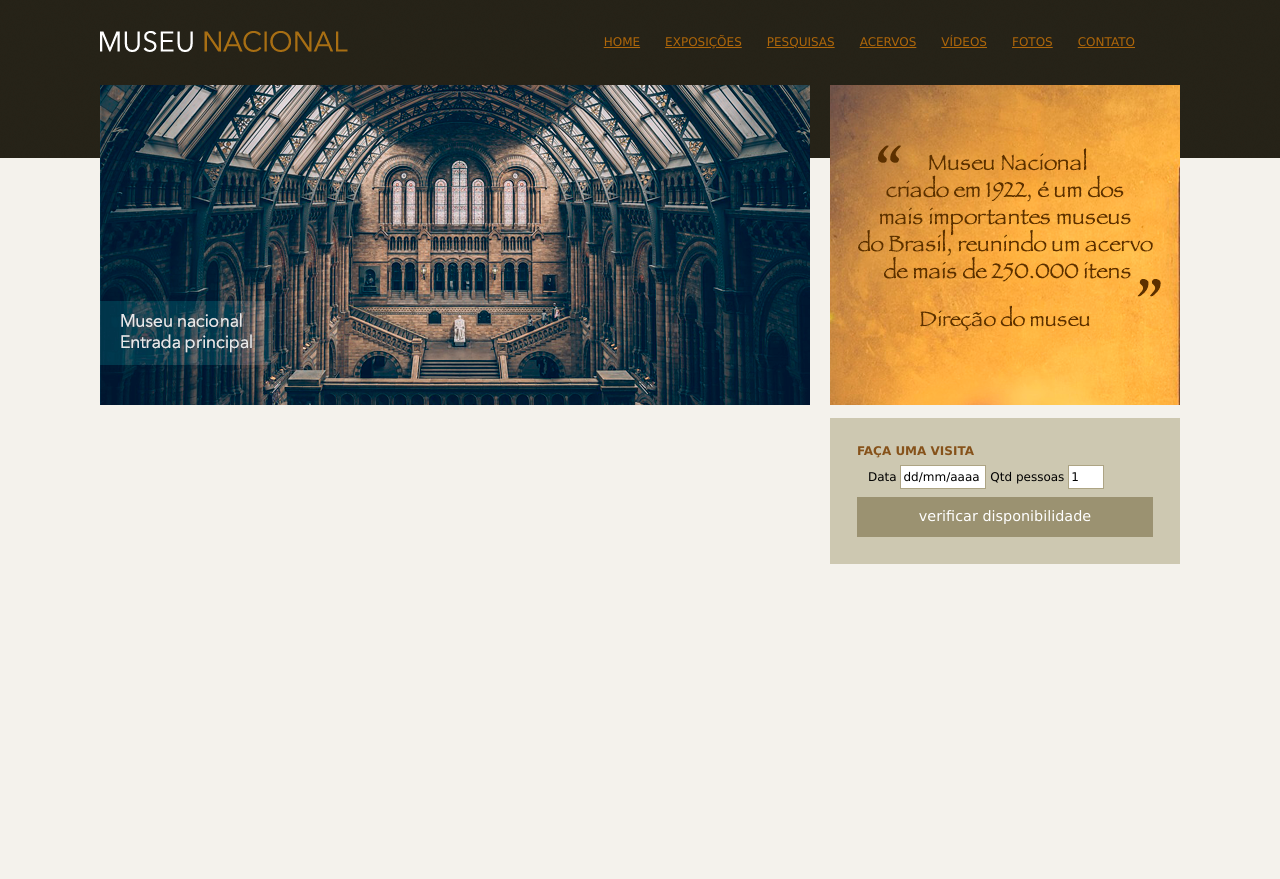
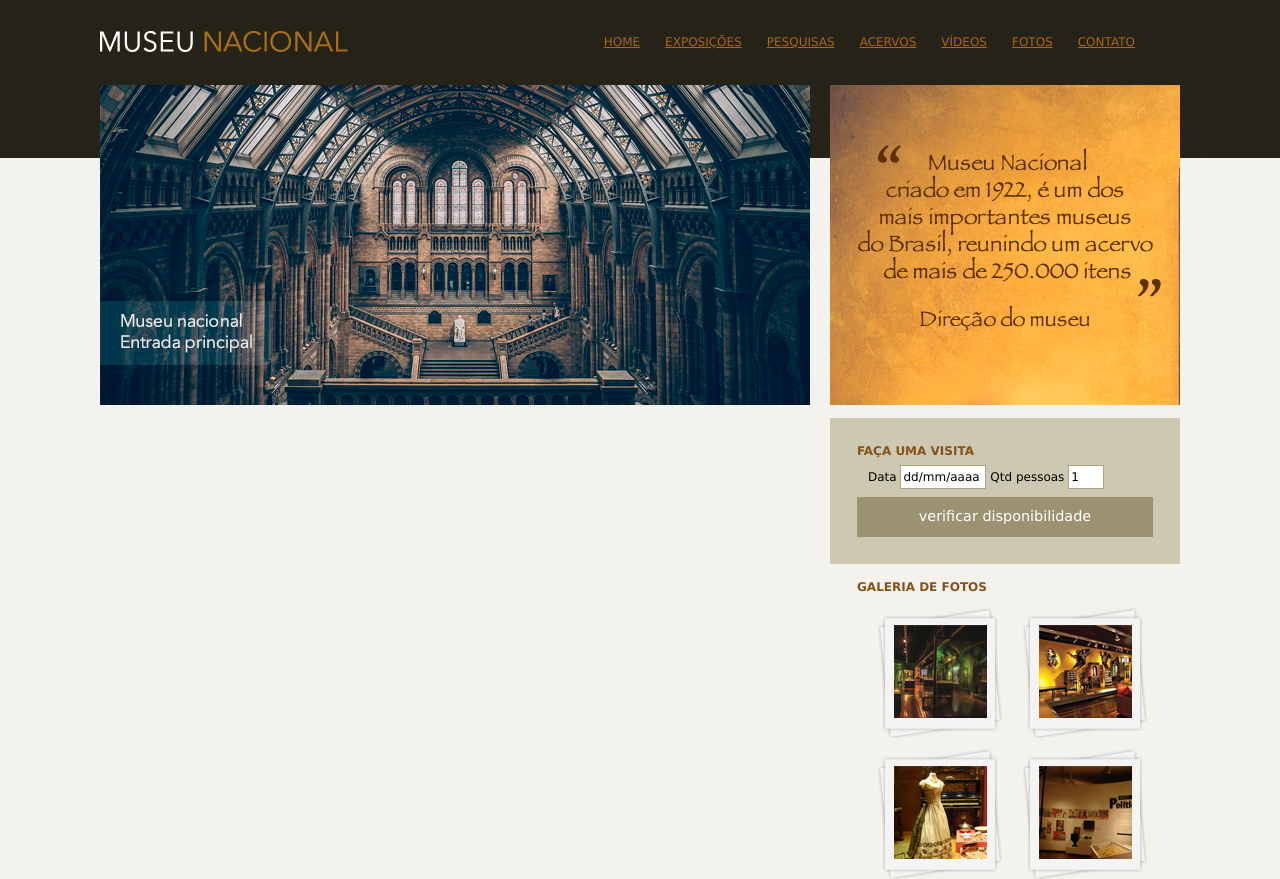
Before and after one commit to Gtssouza/MuseumNacional, a plain HTML site: page index.html in a window 1280 px wide. Before the commit the page ends 800 px from the top, so only its background shows below. Drawn offline with Linux system fonts and the light colour scheme.

Commit message:
finalizando barra lateral

```diff
--- a/css/estilo.css
+++ b/css/estilo.css
@@ -69,13 +69,32 @@ nav ul li a:hover{
 aside{
     width: 350px;
     float: right;
+    background: #ebe7dd
+    padding-bottom: 30px;
 
+}
+
+section#galeria{
+    padding: 0 27px 0 27px;
 }
 
 section#visitar{
     background: #cdc8b1;
     padding: 10px 27px 27px 27px;
     margin-top: 10px;
+}
+
+section#galeria a {
+    display: block;
+    background: url(../imgs/fundo-foto.png) no-repeat;
+    float: left;
+    padding: 15px 15px 17px 15px;
+    margin: 10px 0 0 20px;
+}
+
+section#galeria img{
+    margin-left: 2px;
+    margin-top: 3px;
 }
 
 h4{
--- a/index.html
+++ b/index.html
@@ -82,6 +82,25 @@
                         </form>
                     </section>
 
+                    <section id="galeria">
+                        <h4>Galeria de fotos</h4>
+                        <a href="">
+                            <img src="imgs/imagem1.jpg" height="93" width="93">
+                        </a>
+
+                        <a href="">
+                            <img src="imgs/imagem2.jpg" height="93" width="93">
+                        </a>
+
+                        <a href="">
+                            <img src="imgs/imagem3.jpg" height="93" width="93">
+                        </a>
+
+                        <a href="">
+                            <img src="imgs/imagem4.jpg" height="93" width="93">
+                        </a>
+                    </section>
+
                 </aside>
 
             </div>
```
